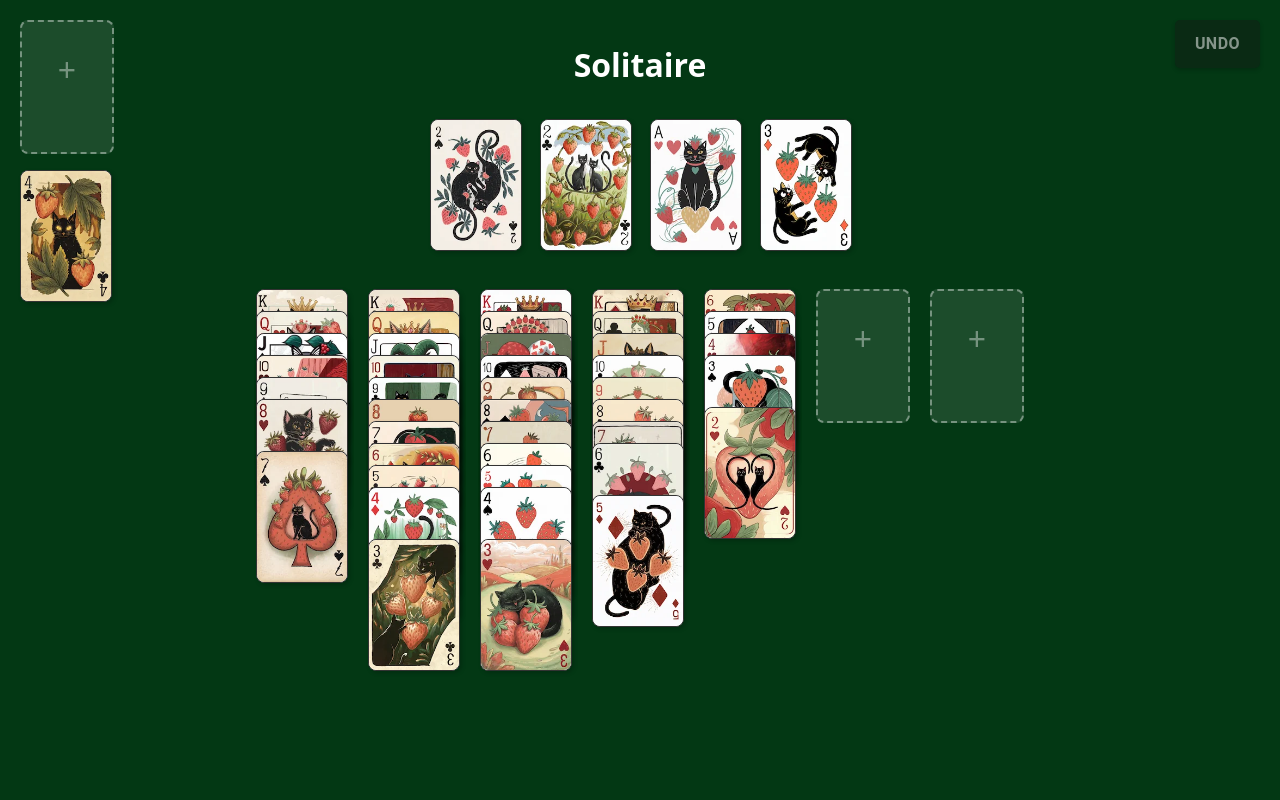
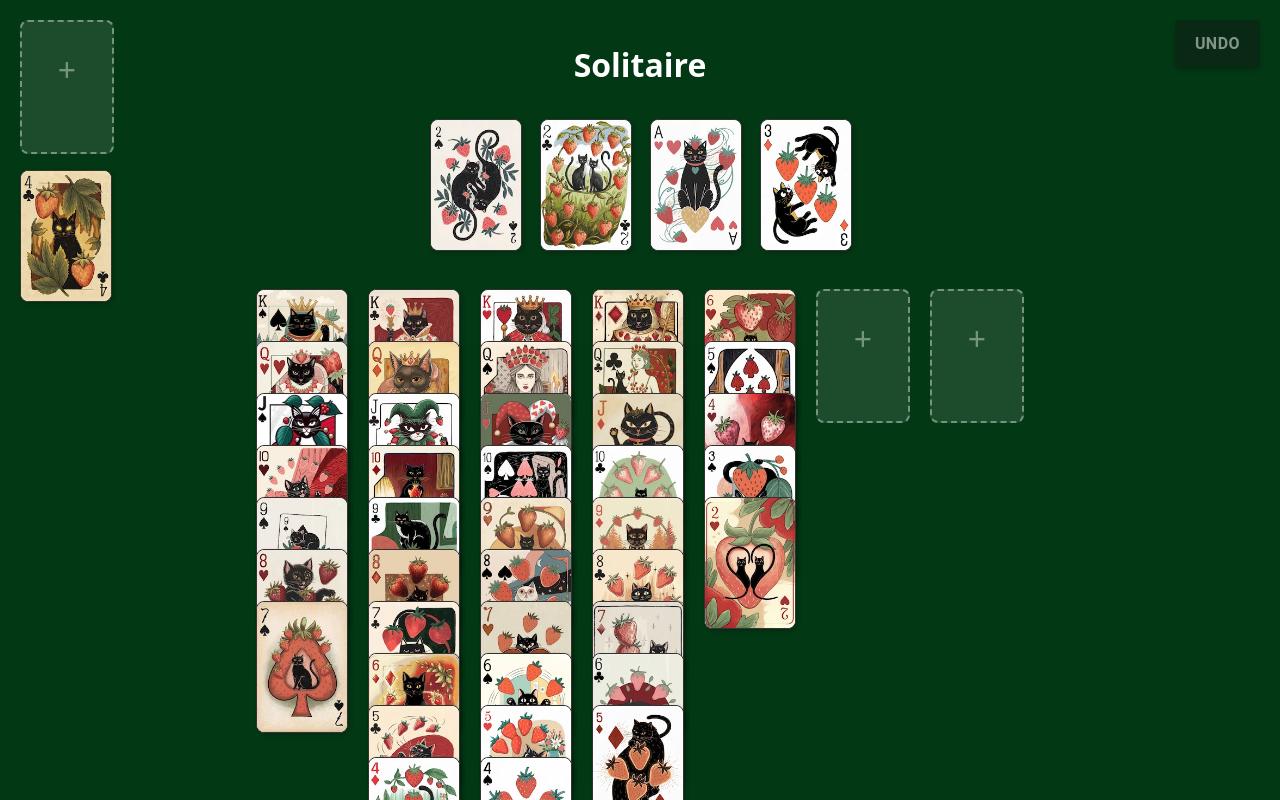
Before and after one commit to Team-Mavericks-CCG/Mavericks_Cat_CGs, a React (Vite) app in the folder frontend/: page /solitaire in a window 1280 px wide. Built offline with nearby package versions, Linux system fonts and the light colour scheme.

Commit message:
fix typo

```diff
--- a/frontend/src/games/solitaire/solitairePage.tsx
+++ b/frontend/src/games/solitaire/solitairePage.tsx
@@ -56,7 +56,7 @@ const CardComponent: React.FC<{
 
   return (
     <div
-      className={`card${card.faceUp ? " face-up" : ""}${isClickable ? " clickable" : ""}}`}
+      className={`card${card.faceUp ? " face-up" : ""}${isClickable ? " clickable" : ""}`}
       onClick={() => onClick()}
     >
       {!imageError ? (
```
